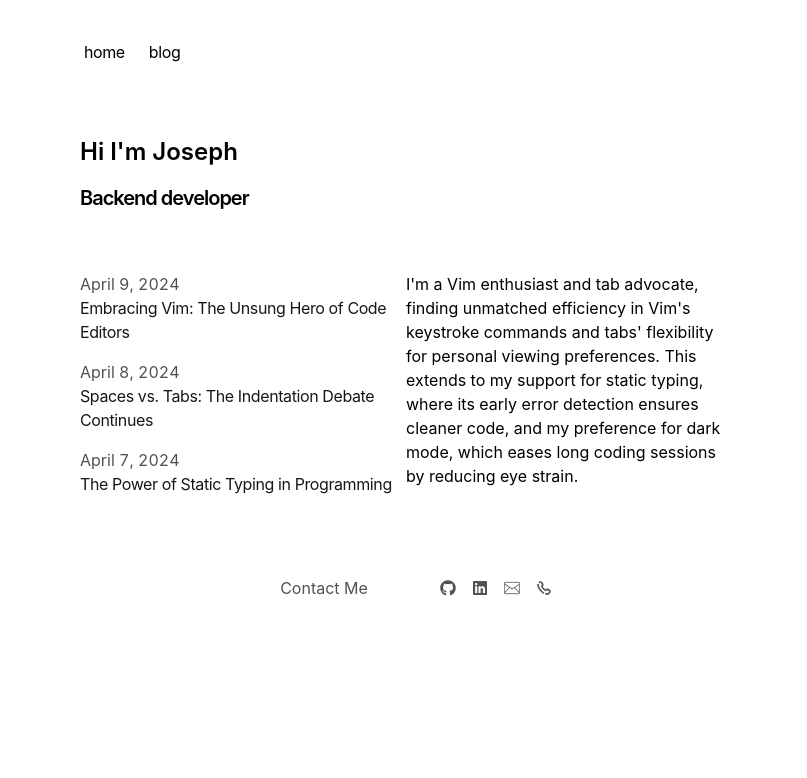
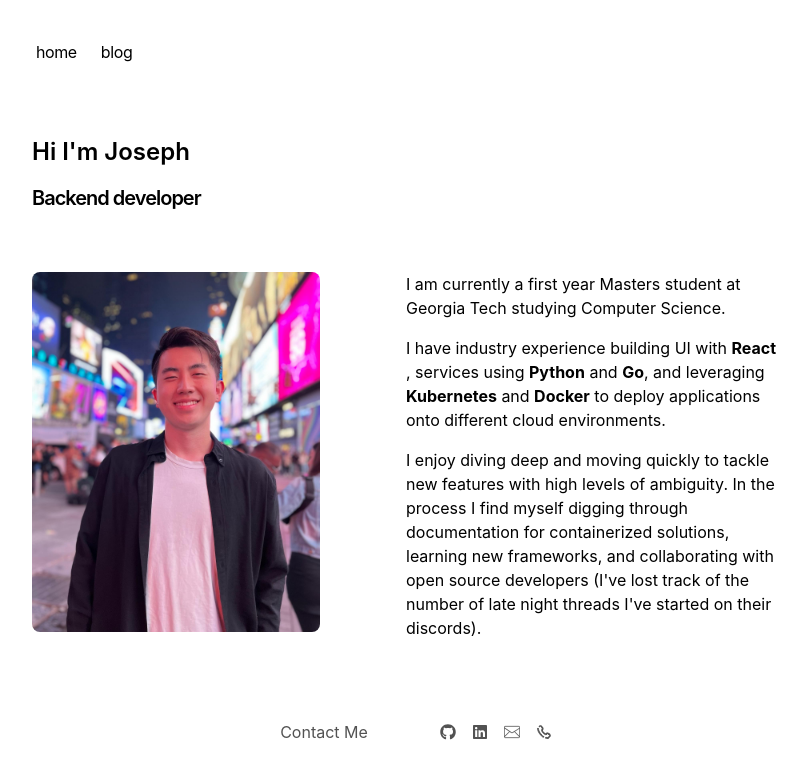
Before and after one commit to josephyu11600/josephyu11600.github.io, a Next.js app: page / in a window 1280 px wide. Shown: the top 778 px of the page, without its empty margins (224-1031 px from the left). Built offline with nearby package versions, Linux system fonts and the light colour scheme.

Commit message:
portfolio picture with a new intro paragraph

```diff
--- a/app/layout.tsx
+++ b/app/layout.tsx
@@ -52,7 +52,7 @@ export default function RootLayout({
 				GeistMono.variable
 			)}
 		>
-			<body className="antialiased max-w-2xl mx-4 mt-8 lg:mx-auto">
+			<body className="antialiased max-w-3xl mx-4 mt-8 lg:mx-auto">
 				<main className="flex-auto min-w-0 mt-6 flex flex-col px-2 space-y-8 md:px-0">
 					<Navbar />
 					{children}
--- a/app/page.tsx
+++ b/app/page.tsx
@@ -1,5 +1,6 @@
 import { BlogPosts } from 'app/components/posts';
 import DynamicHeader from './components/header';
+import portfolioImage from './portfolio_image.jpg';
 
 export default function Page() {
 	return (
@@ -8,15 +9,34 @@ export default function Page() {
 			<DynamicHeader />
 			<div className="flex flex-col md:flex-row">
 				<div className="flex-1">
-					<BlogPosts />
+					<img
+						className="h-auto max-w-2xs rounded-lg"
+						src={portfolioImage.src}
+					/>
 				</div>
-				<p className="mb-4 flex-1 mr-5">
-					{`I'm a Vim enthusiast and tab advocate, finding unmatched efficiency in
-        Vim's keystroke commands and tabs' flexibility for personal viewing
-        preferences. This extends to my support for static typing, where its
-        early error detection ensures cleaner code, and my preference for dark
-        mode, which eases long coding sessions by reducing eye strain.`}
-				</p>
+				<div className="mb-4 flex-1 mr-5">
+					<p className="mb-4">
+						{`
+              I am currently a first year Masters student at Georgia Tech studying Computer Science.
+              `}
+					</p>
+					<p className="mb-4">
+						{`I have industry experience building UI with`}{' '}
+						<span className="font-bold">{`React`} </span>{' '}
+						{`, services using `}{' '}
+						<span className="font-bold">{`Python`}</span> {`and`}{' '}
+						<span className="font-bold">{`Go`}</span>
+						{`, and leveraging `}
+						<span className="font-bold">{`Kubernetes`}</span>{' '}
+						{`and`} <span className="font-bold">{`Docker`}</span>{' '}
+						{`to deploy applications onto different cloud environments.`}
+					</p>
+					{`
+            I enjoy diving deep and moving quickly to tackle new features with high levels of ambiguity. In the process I find myself digging through documentation for containerized solutions, learning new frameworks, and collaborating with open source developers
+            (I've lost track of the number of late night threads I've started on their discords).
+          `}
+					<p></p>
+				</div>
 			</div>
 		</section>
 	);
```
Also changed, not shown: app/portfolio_image.jpg (added).
